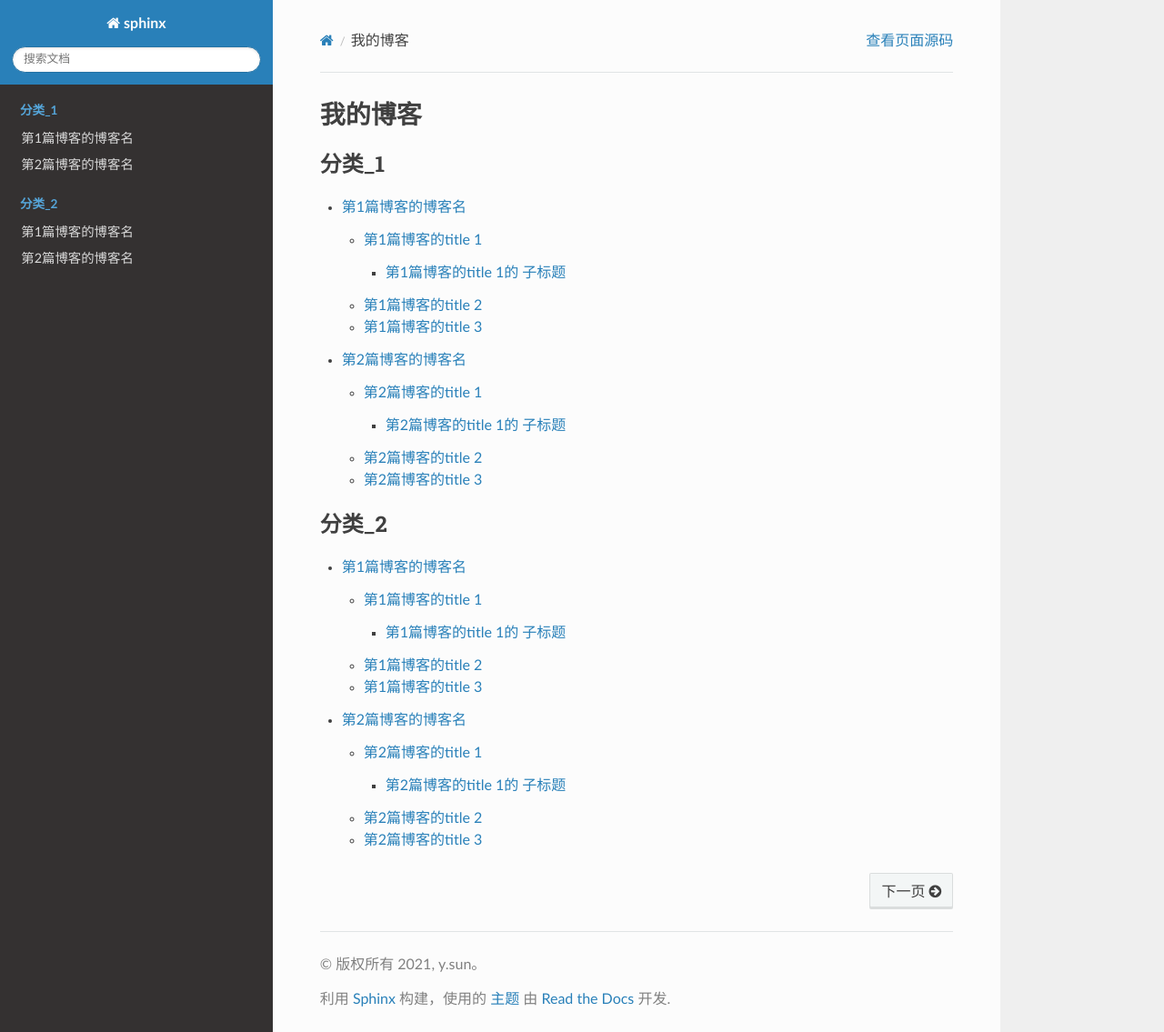
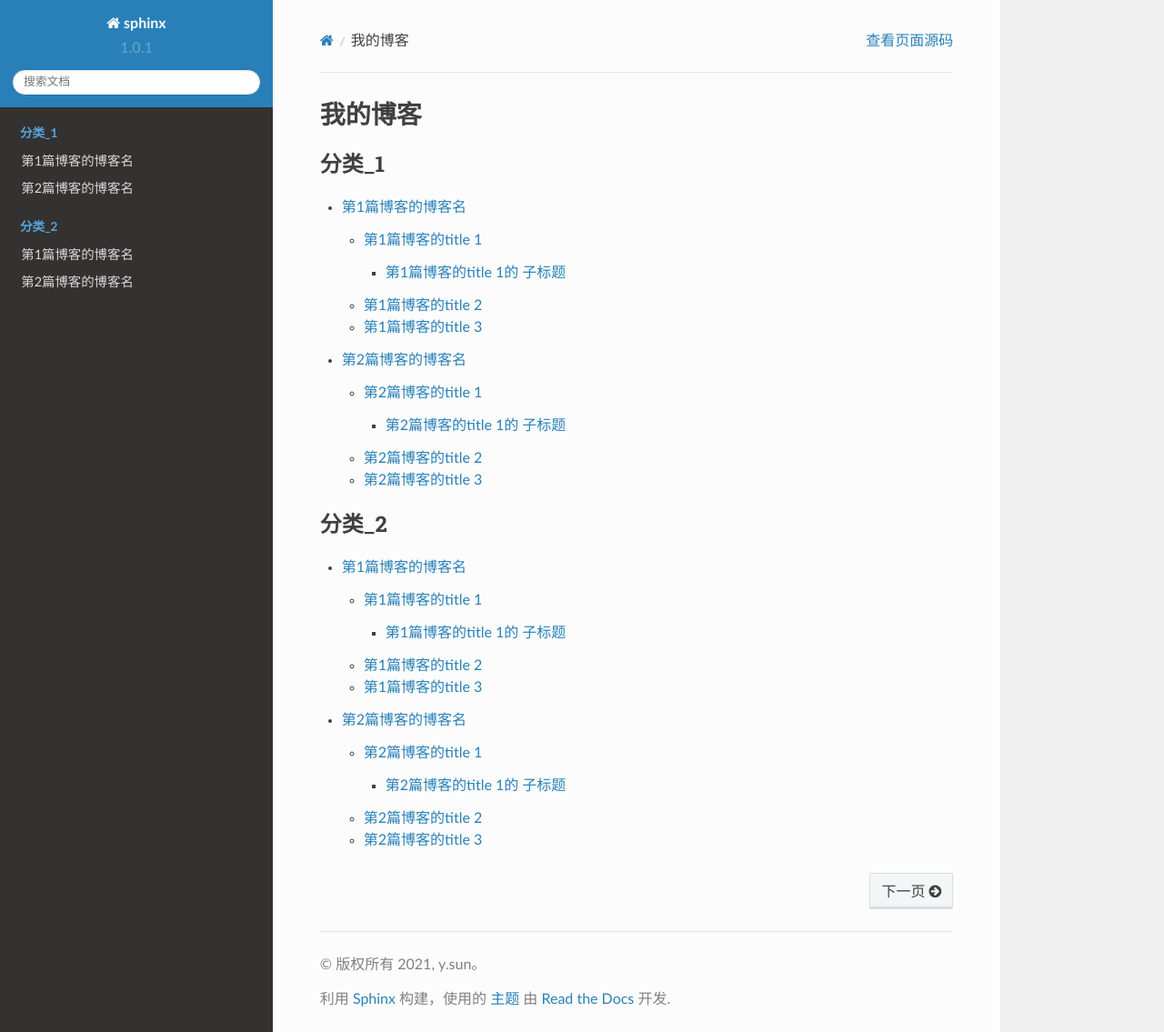
Before and after one commit to Y-Sun-Y/sphinx, a Sphinx documentation site: the page built from source/index.rst, in a window 1280 px wide and 1135 px high. Shown: the whole window at 91% size. Built offline with Sphinx 7.4.7 and the Read the Docs theme 2.0.0, drawn with Linux system fonts in a browser that asks for light colours.

Commit message:
修改sphinx配置

```diff
--- a/source/conf.py
+++ b/source/conf.py
@@ -23,7 +23,7 @@ author = 'y.sun'
 
 # The full version, including alpha/beta/rc tags
 release = '1.0.0'
-
+version = '1.0.1'
 
 # -- General configuration ---------------------------------------------------
 
```
